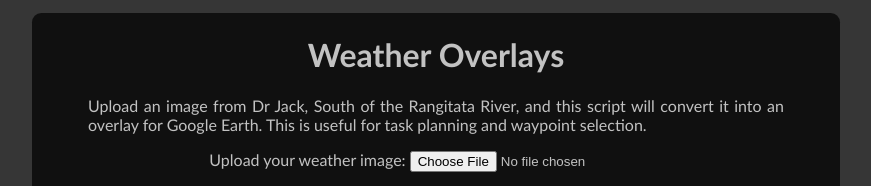
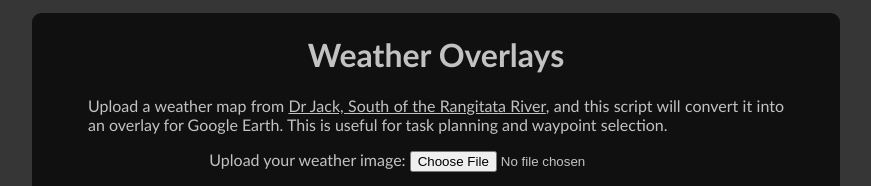
Before and after one commit to demccormack/professionalsoaring, a plain HTML site: page overlayweather/index.html in a window 1280 px wide. Shown: the top 186 px of the page, without its empty margins (204-1075 px from the left). Drawn offline with Linux system fonts and the light colour scheme; a script that the page names is missing.

Commit message:
added external link to Dr Jack

```diff
--- a/overlayweather/index.html
+++ b/overlayweather/index.html
@@ -8,7 +8,9 @@
 <body>
     <div id="container">
         <h1>Weather Overlays</h1>
-        <p>Upload an image from Dr Jack, South of the Rangitata River, and this script will
+        <p>Upload a weather map from
+            <a target="_blank" rel="noopener noreferrer" href="http://rasp.nz/rasp/listForecasts.php?region=NZSOUTH_S">
+            Dr Jack, South of the Rangitata River</a>, and this script will
             convert it into an overlay for Google Earth. This is useful for task planning
             and waypoint selection.
         </p>
```
